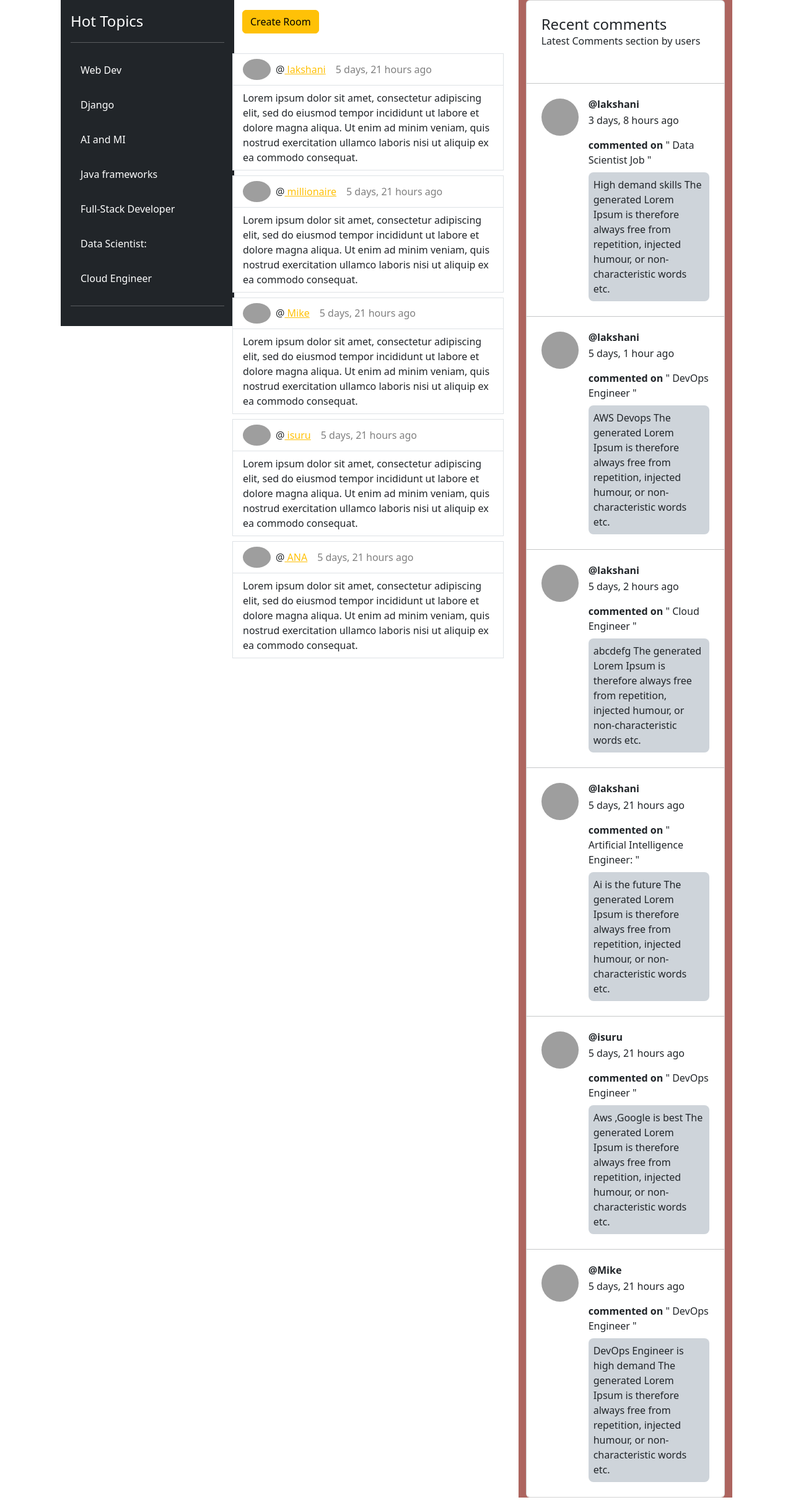
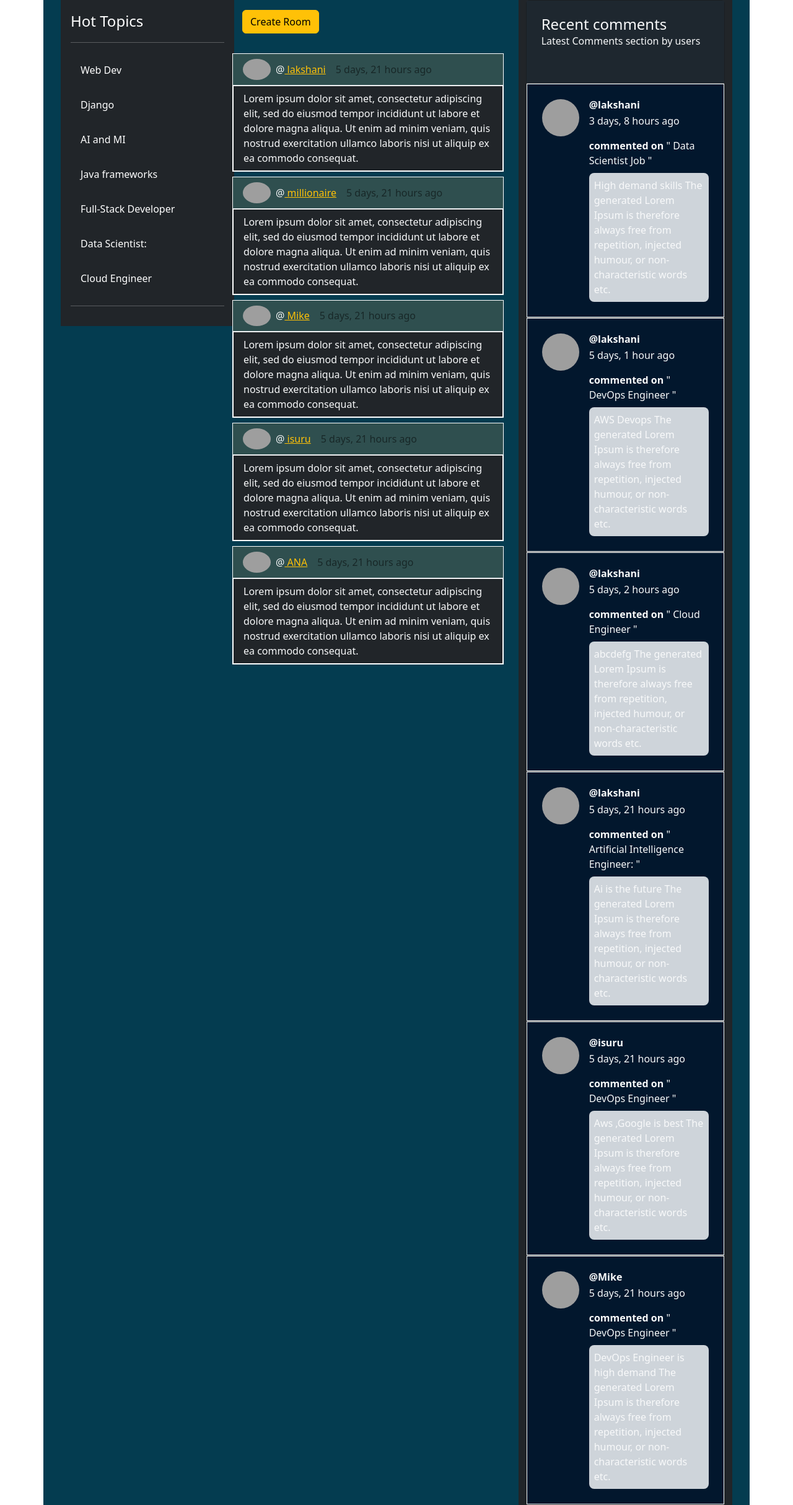
Before and after one commit to isurumanoddev/Django_project_1, a Django app: page / in a window 1280 px wide. Shown: the part 94-2522 px from the top of the page at 62% size. Run offline with Django 4.2, Linux system fonts and the light colour scheme; data comes from the database, SQL or seed files in the repository; both versions use the stored data as it was after the commit; grey boxes are pictures that could not be loaded.

Commit message:
complete  UI improve

```diff
--- a/templates/activity_component.html
+++ b/templates/activity_component.html
@@ -9,12 +9,12 @@
 </head>
 <body>
 
-	<section style="background-color: #ad655f;">
+	<section class="bg-dark" >
 		<div class="container">
 			<div class="row ">
 				<div class="col">
-					<div class="card text-dark">
-						<div class="card-body p-4">
+					<div class="card text-light bg-dark">
+						<div class="card-body p-4 " style="background-color: #1e272f">
 							<h4 class="mb-0">Recent comments</h4>
 							<p class="fw-light mb-4 pb-2">Latest Comments section by users</p>
 
@@ -24,7 +24,7 @@
 							<hr class="my-0"/>
 
 
-							<div class="card-body p-4">
+							<div class="card-body p-4 border border-white" style="background-color: #02172d">
 								<div class="d-flex flex-start">
 									<img class="rounded-circle shadow-1-strong me-3"
 									     src="https://mdbcdn.b-cdn.net/img/Photos/Avatars/img%20(26).webp" alt="avatar"
--- a/templates/feed_component.html
+++ b/templates/feed_component.html
@@ -13,9 +13,9 @@
 		<div>
 			{% for room in rooms %}
 
-						<div class="bg-white border mt-2">
+						<div class="bg-white border border-white mt-2  ">
 
-							<div class="d-flex flex-row justify-content-between align-items-center p-2 border-bottom">
+							<div class="d-flex flex-row justify-content-between align-items-center p-2 border-bottom text-light" style="background-color: darkslategray">
 								<div class="d-flex flex-row align-items-center feed-text px-2"><img
 										class="rounded-circle"
 										src="https://img.freepik.com/free-photo/young-beautiful-woman-pink-warm-sweater-natural-look-smiling-portrait-isolated-long-hair_285396-896.jpg"
@@ -33,7 +33,7 @@
 							</div>
 
 
-							<div class="p-2 px-3"><span>Lorem ipsum dolor sit amet, consectetur adipiscing elit, sed do eiusmod tempor incididunt ut labore et dolore magna aliqua. Ut enim ad minim veniam, quis nostrud exercitation ullamco laboris nisi ut aliquip ex ea commodo consequat.</span>
+							<div class="p-2 px-3 bg-dark border border-white text-light"><span>Lorem ipsum dolor sit amet, consectetur adipiscing elit, sed do eiusmod tempor incididunt ut labore et dolore magna aliqua. Ut enim ad minim veniam, quis nostrud exercitation ullamco laboris nisi ut aliquip ex ea commodo consequat.</span>
 							</div>
 							<div class="d-flex justify-content-end  ">
 								{% if request.user == room.host %}
--- a/templates/home.html
+++ b/templates/home.html
@@ -7,7 +7,7 @@
 	      integrity="sha384-GLhlTQ8iRABdZLl6O3oVMWSktQOp6b7In1Zl3/Jr59b6EGGoI1aFkw7cmDA6j6gD" crossorigin="anonymous">
 <style>
 	body{
-		background-color: darkgrey;
+		background-color: #565252;
 	}
 </style>
 </head>
@@ -15,7 +15,7 @@
 {% extends "main.html" %}
 {% block content %}
 
-	<div class="container">
+	<div class="container " style="background-color: #043c50">
 
 		<div class="row mx-1">
 			<div class="col-md-3">
--- a/templates/main.html
+++ b/templates/main.html
@@ -9,7 +9,7 @@
 {#	<link rel="stylesheet" type="text/css" media="screen" href="{% static "styles/main.css" %}">#}
 <style>
 	body{
-		background-color: darkgrey;
+		background-color: #4d4a4a;
 	}
 </style>
 </head>
```
Also changed, not shown: templates/profile.html (+4 -3 lines), db.sqlite3.
